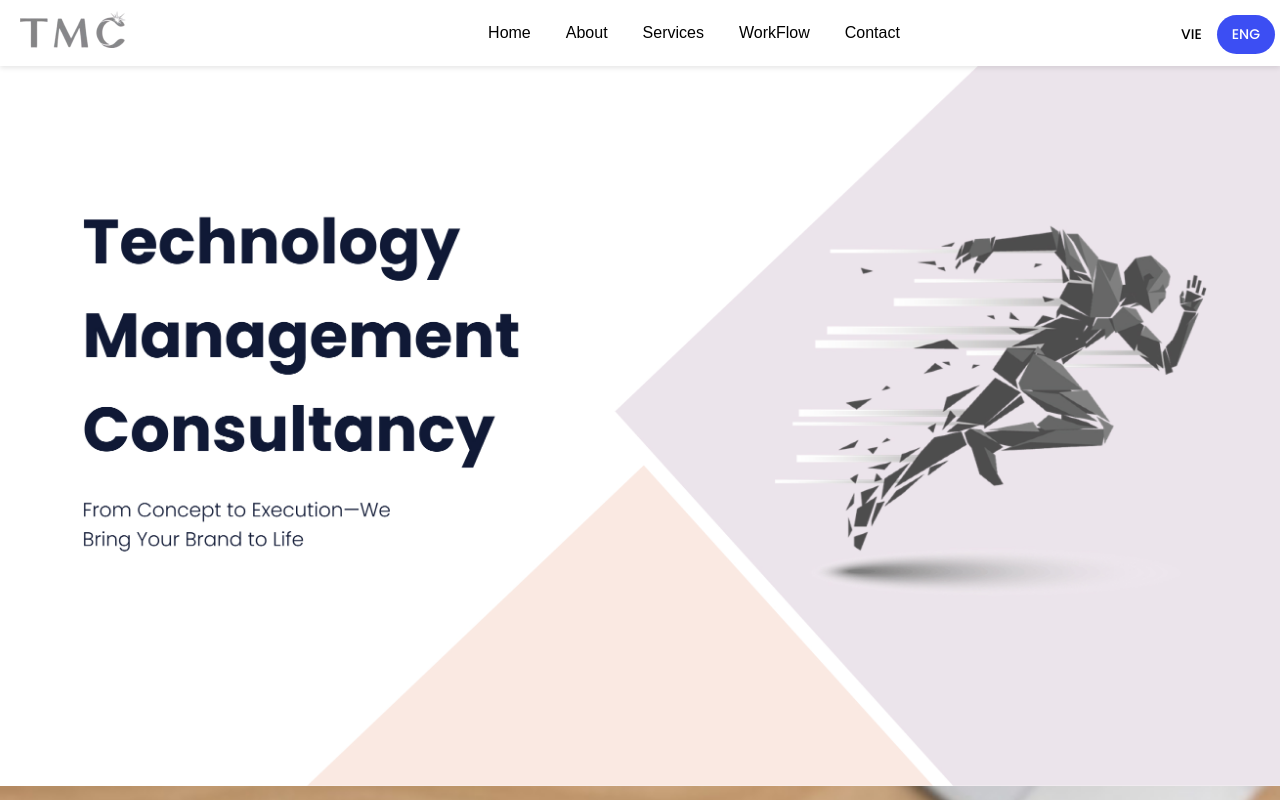
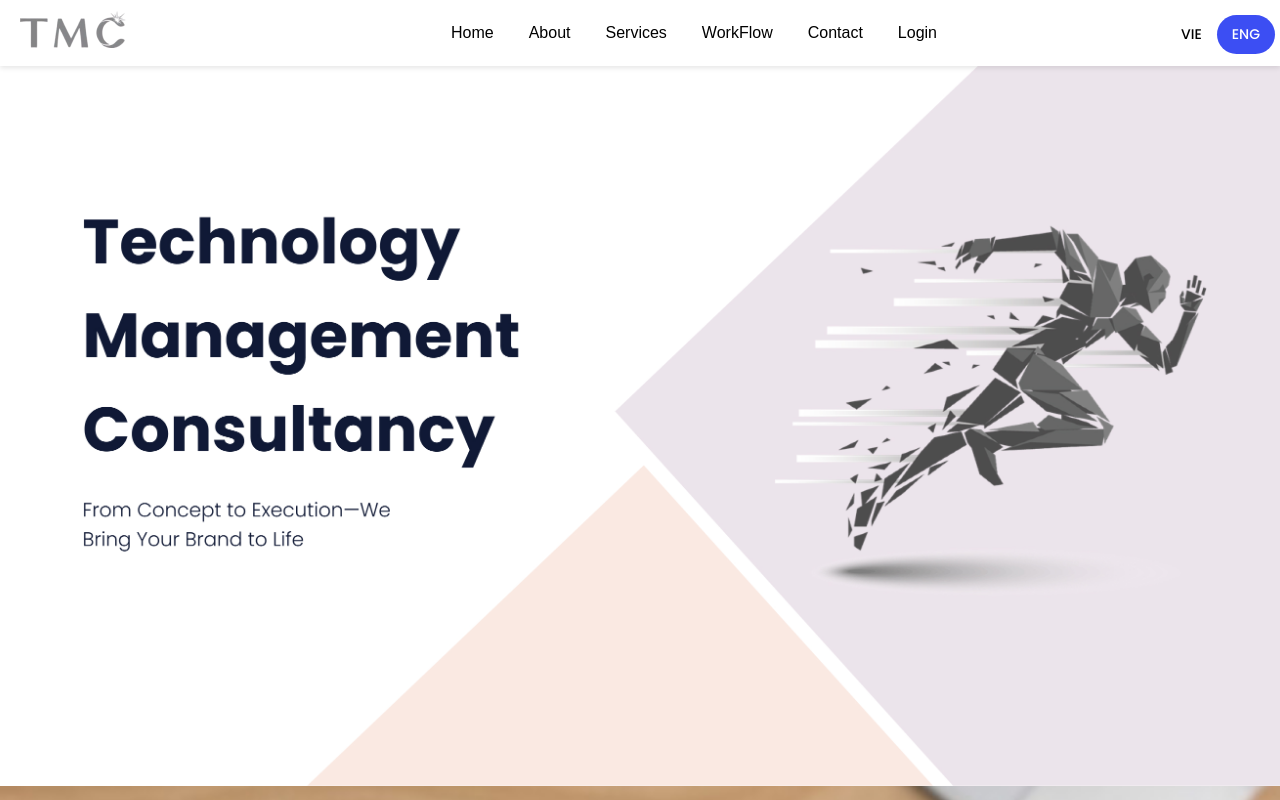
Before and after one commit to kimada2002/TMC-website, a Vue app: page / in a window 1280 px wide. Shown: the top 800 px of the page. Built offline with nearby package versions, Linux system fonts and the light colour scheme; no server answers; the database is empty.

Commit message:
add button login in navbar

```diff
--- a/src/views/NavigationBar.vue
+++ b/src/views/NavigationBar.vue
@@ -30,6 +30,9 @@
       </button>
       <button class="nav-button" @click="scrollToSection('contact')">
         {{ $t("contact") }}
+      </button>
+      <button v-if="!isLoggedIn" class="nav-button" @click="goToLogin">
+        Login
       </button>
       <button v-if="isLoggedIn" class="nav-button" @click="goToAdmin">
         Admin
@@ -71,6 +74,10 @@ onMounted(() => {
     isLoggedIn.value = !!user; // Nếu có user thì là true, ngược lại false
   });
 });
+
+const goToLogin = () => {
+  router.push("/login");
+};
 
 const goToAdmin = () => {
   router.push("/admin");
```
